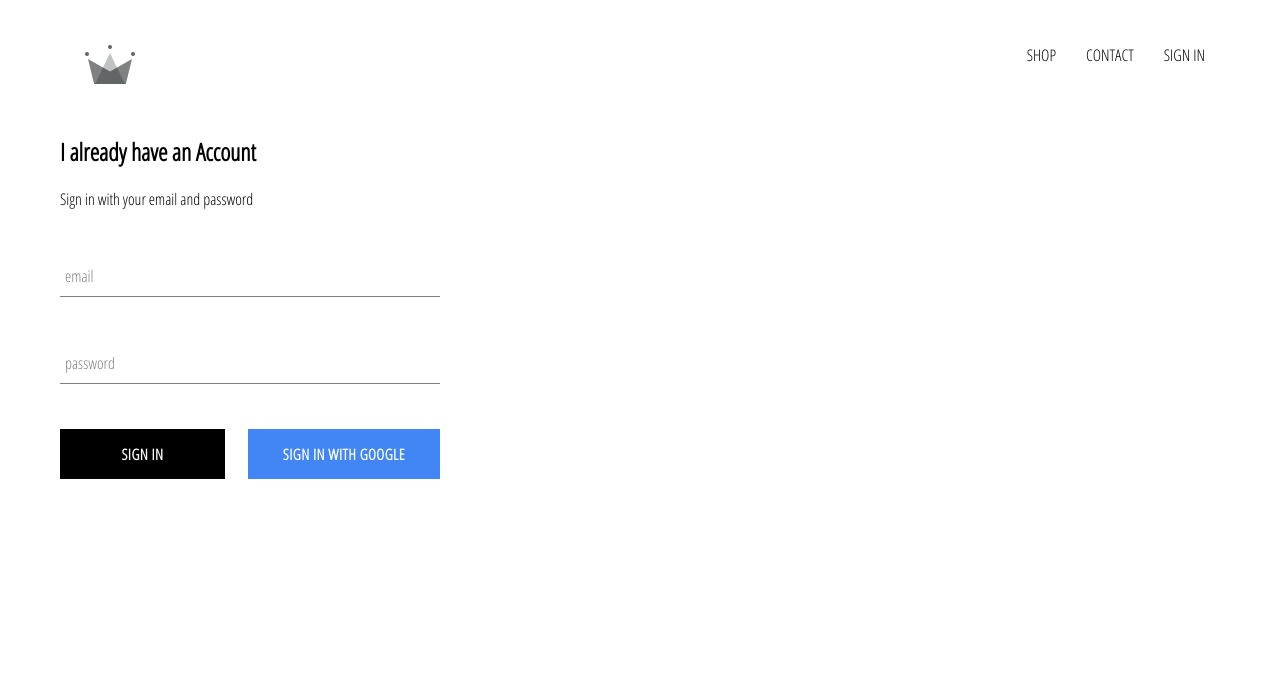
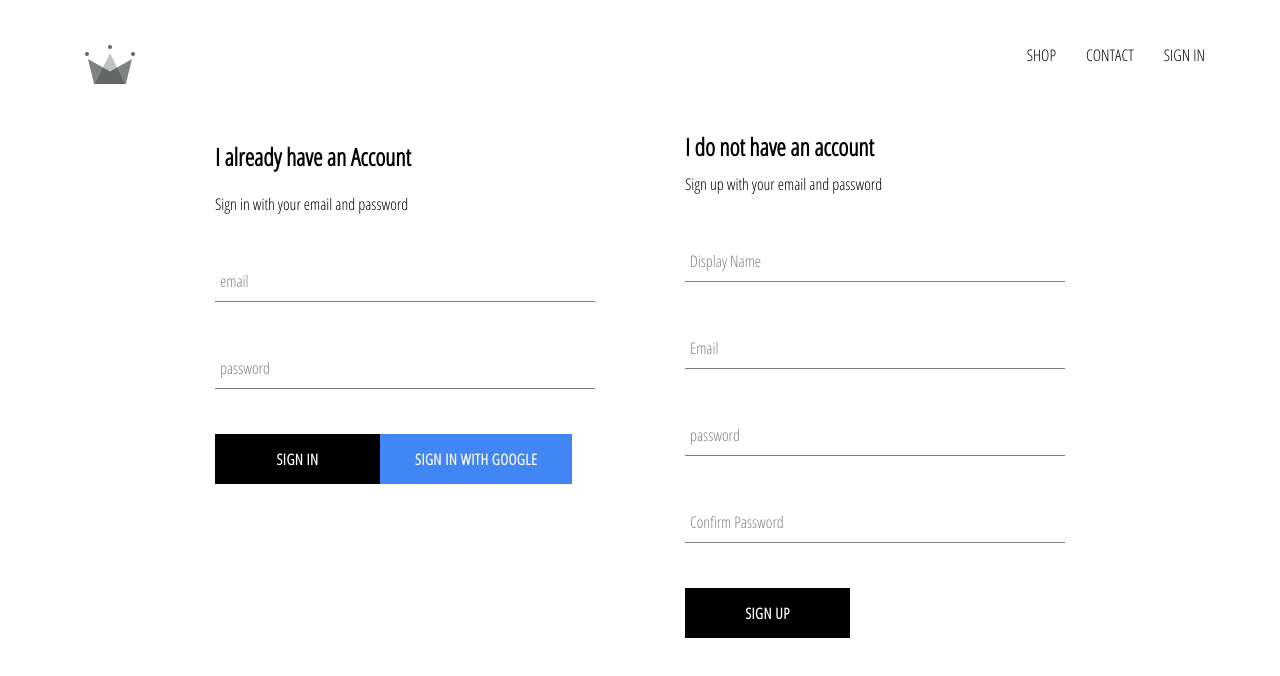
Before and after one commit to Marlrus/ts-react-ecommerce-project, a React (Create React App) app: page /signin in a window 1280 px wide. Shown: the top 676 px of the page. Built offline with nearby package versions, Linux system fonts and the light colour scheme; no server answers.

Commit message:
Created SignIn Component, added it to page and styled to have bot forms appear at once, enabled email/password in Firebase and effectivelly created new local user in db

```diff
--- a/src/App.tsx
+++ b/src/App.tsx
@@ -36,12 +36,15 @@ class App extends React.Component<any, AppState> {
                );
 
                userRef!.onSnapshot((snapShot) => {
-                  this.setState({
-                     currentUser: {
-                        id: snapShot.id,
-                        ...snapShot.data(),
+                  this.setState(
+                     {
+                        currentUser: {
+                           id: snapShot.id,
+                           ...snapShot.data(),
+                        },
                      },
-                  });
+                     () => console.log(this.state)
+                  );
                });
             } else {
                this.setState({ currentUser: userAuth });
--- a/src/components/sign-in/sign-in.styles.scss
+++ b/src/components/sign-in/sign-in.styles.scss
@@ -4,10 +4,10 @@
    flex-direction: column;
 
    .title {
-      margin: 10px;
+      margin: 10px 0;
    }
 
-   .button {
+   .buttons {
       display: flex;
       justify-content: space-between;
    }
--- /dev/null
+++ b/src/components/sign-up/sign-up.component.tsx
@@ -0,0 +1,126 @@
+import React from 'react';
+
+import FormInput from '../form-input/form-input.component';
+import CustomButton from '../custom-button/custom-button.component';
+
+import {
+   auth,
+   createUserProfileDocument,
+} from '../../firebase/firebase.utils';
+
+import './sign-up.styles.scss';
+
+interface SignUpState {
+   [name: string]: string;
+   displayName: string;
+   email: string;
+   password: string;
+   confirmPassword: string;
+}
+
+class SignUp extends React.Component<any, SignUpState> {
+   constructor(props: any) {
+      super(props);
+
+      this.state = {
+         displayName: '',
+         email: '',
+         password: '',
+         confirmPassword: '',
+      };
+   }
+
+   handleSubmit = async (event: React.FormEvent<HTMLFormElement>) => {
+      event.preventDefault();
+
+      const {
+         displayName,
+         email,
+         password,
+         confirmPassword,
+      } = this.state;
+
+      if (password !== confirmPassword) {
+         return alert(`Passwords don't match`);
+      }
+
+      try {
+         const { user } = await auth.createUserWithEmailAndPassword(
+            email,
+            password
+         );
+
+         await createUserProfileDocument(user, { displayName });
+
+         this.setState({
+            displayName: '',
+            email: '',
+            password: '',
+            confirmPassword: '',
+         });
+      } catch (err) {
+         console.error(err);
+      }
+   };
+
+   handleChange = (event: React.ChangeEvent<HTMLInputElement>) => {
+      const { name, value } = event.target;
+
+      this.setState({ [name]: value });
+   };
+
+   render() {
+      const {
+         displayName,
+         email,
+         password,
+         confirmPassword,
+      } = this.state;
+      return (
+         <div className='sign-up'>
+            <h2 className='title'>I do not have an account</h2>
+            <span>Sign up with your email and password</span>
+            <form
+               className='sign-up-form'
+               onSubmit={this.handleSubmit}
+            >
+               <FormInput
+                  type='text'
+                  name='displayName'
+                  value={displayName}
+                  handleChange={this.handleChange}
+                  label='Display Name'
+                  required
+               />
+               <FormInput
+                  type='email'
+                  name='email'
+                  value={email}
+                  handleChange={this.handleChange}
+                  label='Email'
+                  required
+               />
+               <FormInput
+                  type='password'
+                  name='password'
+                  value={password}
+                  handleChange={this.handleChange}
+                  label='password'
+                  required
+               />
+               <FormInput
+                  type='password'
+                  name='confirmPassword'
+                  value={confirmPassword}
+                  handleChange={this.handleChange}
+                  label='Confirm Password'
+                  required
+               />
+               <CustomButton type='submit'>SIGN UP</CustomButton>
+            </form>
+         </div>
+      );
+   }
+}
+
+export default SignUp;
--- /dev/null
+++ b/src/components/sign-up/sign-up.styles.scss
@@ -0,0 +1,9 @@
+.sign-up {
+   display: flex;
+   flex-direction: column;
+   width: 380px;
+
+   .title {
+      margin: 10px 0;
+   }
+}
--- a/src/pages/sign-in-and-sign-up/sign-in-and-sign-up.component.tsx
+++ b/src/pages/sign-in-and-sign-up/sign-in-and-sign-up.component.tsx
@@ -1,12 +1,14 @@
 import React from 'react';
 
 import SignIn from '../../components/sign-in/sign-in.component';
+import SignUp from '../../components/sign-up/sign-up.component';
 
 import './sign-in-and-sign-up.styles.scss';
 
 const SignInAndSignUpPage: React.FC = () => (
-   <div className='sing-in-and-sign-up'>
+   <div className='sign-in-and-sign-up'>
       <SignIn />
+      <SignUp />
    </div>
 );
 
--- a/src/pages/sign-in-and-sign-up/sign-in-and-sign-up.styles.scss
+++ b/src/pages/sign-in-and-sign-up/sign-in-and-sign-up.styles.scss
@@ -0,0 +1,6 @@
+.sign-in-and-sign-up {
+   width: 850px;
+   display: flex;
+   justify-content: space-between;
+   margin: 30px auto;
+}
```
Also changed, not shown: 07firebaseAndUserAuth.html (+25 -0 lines).
